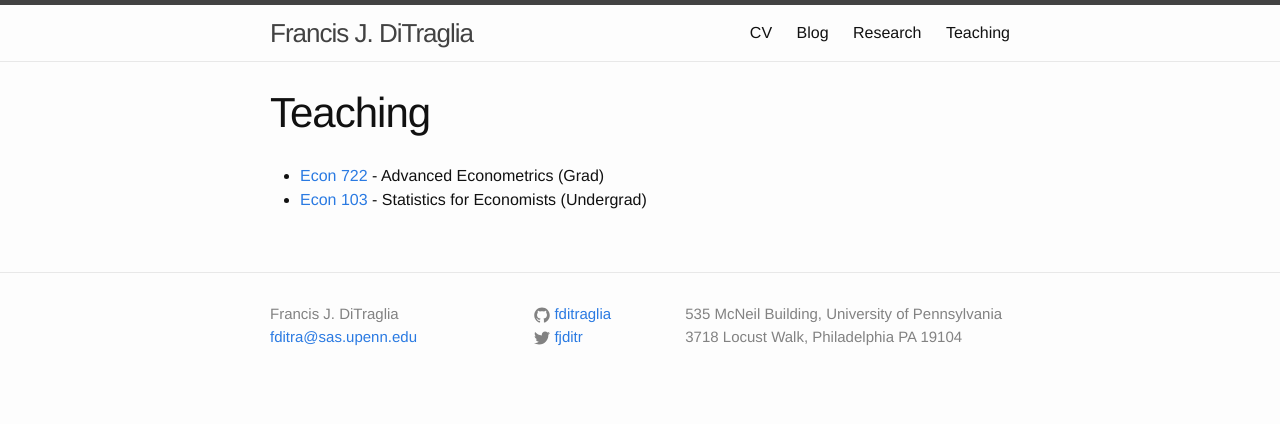
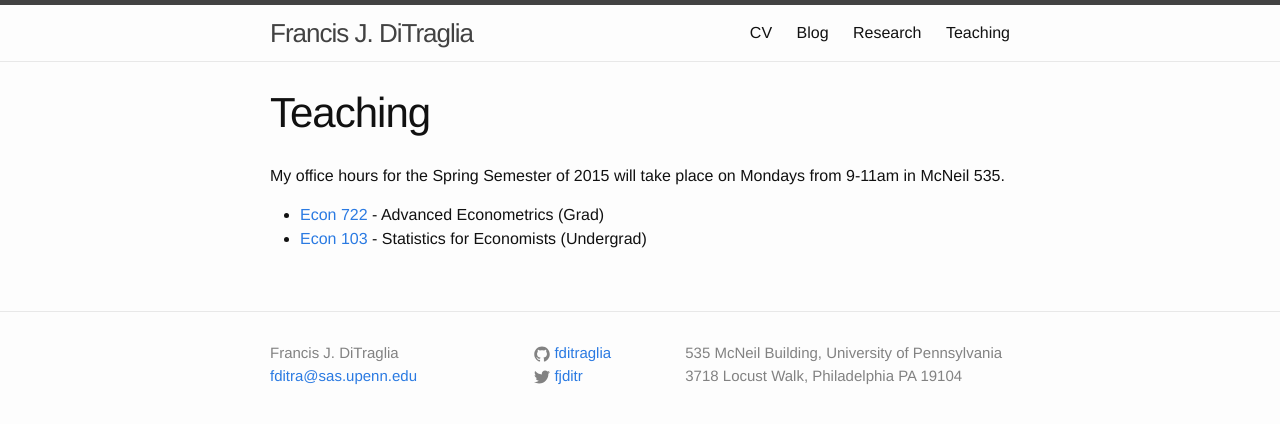
Before and after one commit to fditraglia/fditraglia.github.io, a Jekyll site: the page built from teaching.md, in a window 1280 px wide. Shown: the top 424 px of the page. Built offline with Jekyll 4.4.1, drawn with Linux system fonts in a browser that asks for light colours.

Commit message:
add office hours for spring 2015

```diff
--- a/teaching.md
+++ b/teaching.md
@@ -3,5 +3,7 @@ layout: page
 title: Teaching
 permalink: /Teaching/
 ---
+My office hours for the Spring Semester of 2015 will take place on Mondays from 9-11am in McNeil 535.
+
 - [Econ 722](http://ditraglia.com/econ722) - Advanced Econometrics (Grad)
 - [Econ 103](http://ditraglia.com/Econ103Public) - Statistics for Economists (Undergrad)
```
